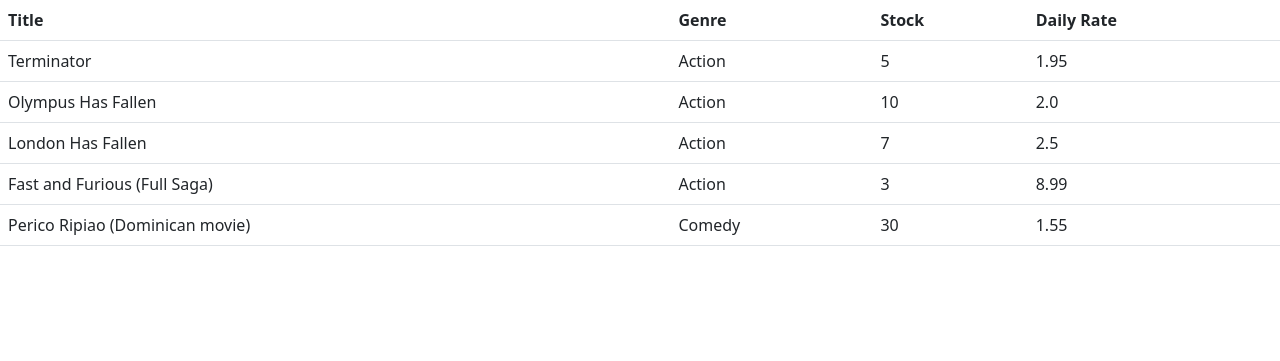
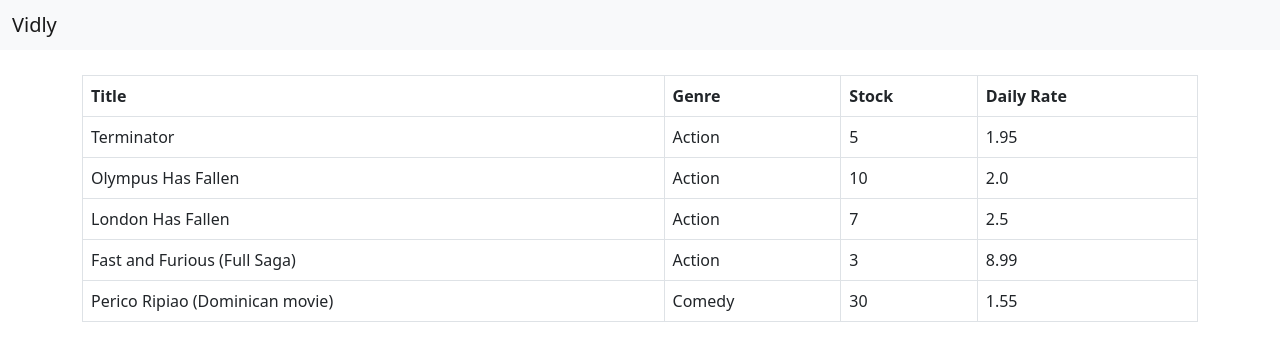
Before and after one commit to FoxtrotCN/Vidly, a Django app: page /movies/ in a window 1280 px wide. Shown: the top 361 px of the page. Run offline with Django 4.2, Linux system fonts and the light colour scheme; data comes from the database, SQL or seed files in the repository.

Commit message:
Customizing the layout

```diff
--- a/movies/templates/movies/base.html
+++ b/movies/templates/movies/base.html
@@ -1,14 +1,26 @@
 <!doctype html>
 <html lang="en">
-  <head>
+<head>
     <meta charset="utf-8">
     <meta name="viewport" content="width=device-width, initial-scale=1">
     <title>Vidly</title>
-    <link href="https://cdn.jsdelivr.net/npm/bootstrap@5.2.0/dist/css/bootstrap.min.css" rel="stylesheet" integrity="sha384-gH2yIJqKdNHPEq0n4Mqa/HGKIhSkIHeL5AyhkYV8i59U5AR6csBvApHHNl/vI1Bx" crossorigin="anonymous">
-  </head>
-  <body>
+    <link href="https://cdn.jsdelivr.net/npm/bootstrap@5.2.0/dist/css/bootstrap.min.css" rel="stylesheet"
+          integrity="sha384-gH2yIJqKdNHPEq0n4Mqa/HGKIhSkIHeL5AyhkYV8i59U5AR6csBvApHHNl/vI1Bx" crossorigin="anonymous">
+</head>
+<body>
+<!-- As a heading -->
+<nav class="navbar bg-light">
+    <div class="container-fluid">
+        <span class="navbar-brand mb-0 h1">Vidly</span>
+    </div>
+</nav>
+<main class="container" style="margin-top: 25px">
     {% block content %}
     {% endblock %}
-    <script src="https://cdn.jsdelivr.net/npm/bootstrap@5.2.0/dist/js/bootstrap.bundle.min.js" integrity="sha384-A3rJD856KowSb7dwlZdYEkO39Gagi7vIsF0jrRAoQmDKKtQBHUuLZ9AsSv4jD4Xa" crossorigin="anonymous"></script>
-  </body>
+
+</main>
+<script src="https://cdn.jsdelivr.net/npm/bootstrap@5.2.0/dist/js/bootstrap.bundle.min.js"
+        integrity="sha384-A3rJD856KowSb7dwlZdYEkO39Gagi7vIsF0jrRAoQmDKKtQBHUuLZ9AsSv4jD4Xa"
+        crossorigin="anonymous"></script>
+</body>
 </html>
--- a/movies/templates/movies/index.html
+++ b/movies/templates/movies/index.html
@@ -1,6 +1,6 @@
 {% extends 'movies/base.html' %}
 {% block content %}
-    <table class="table">
+    <table class="table table-bordered table-hover">
         <thead>
         <tr>
             <th>Title</th>
```
